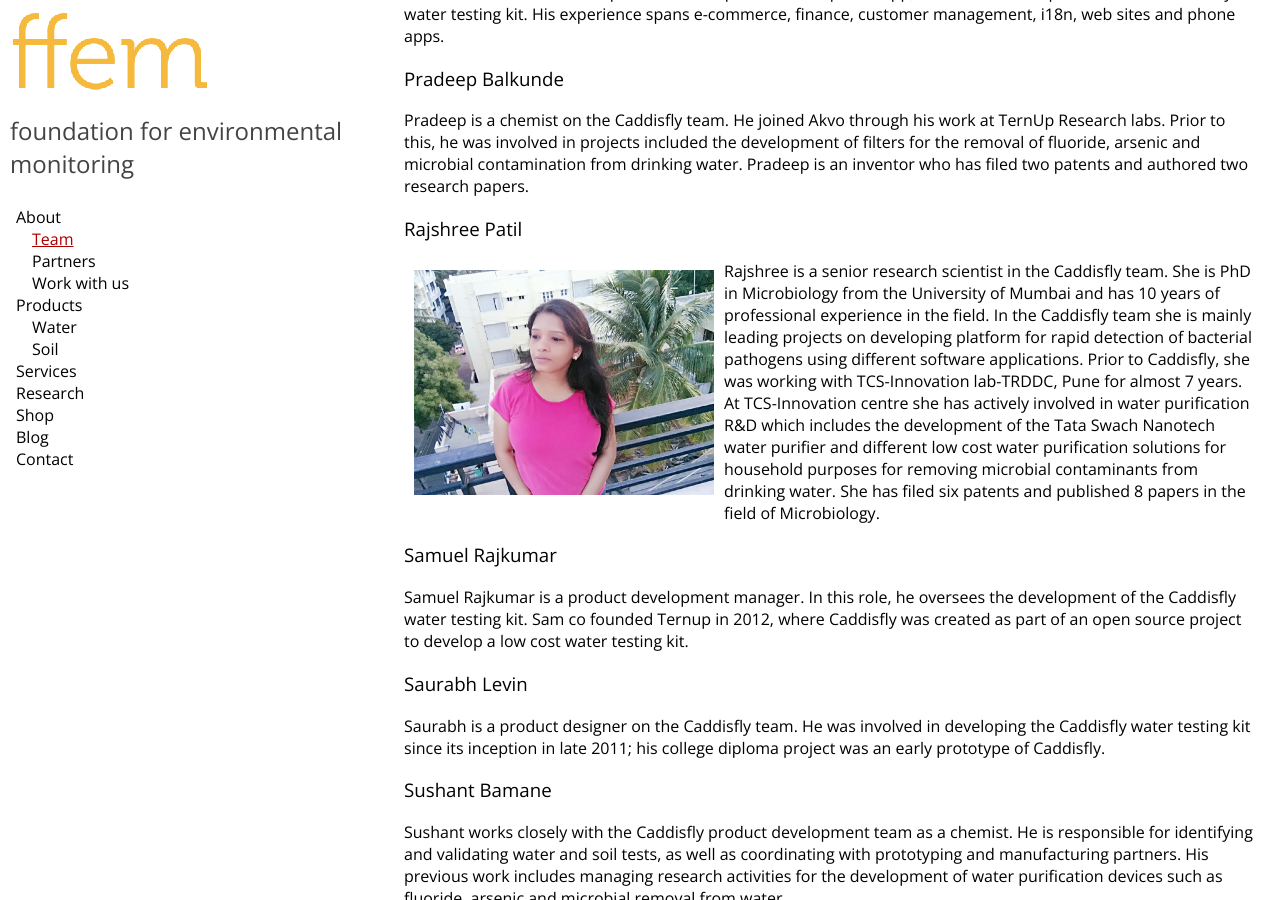
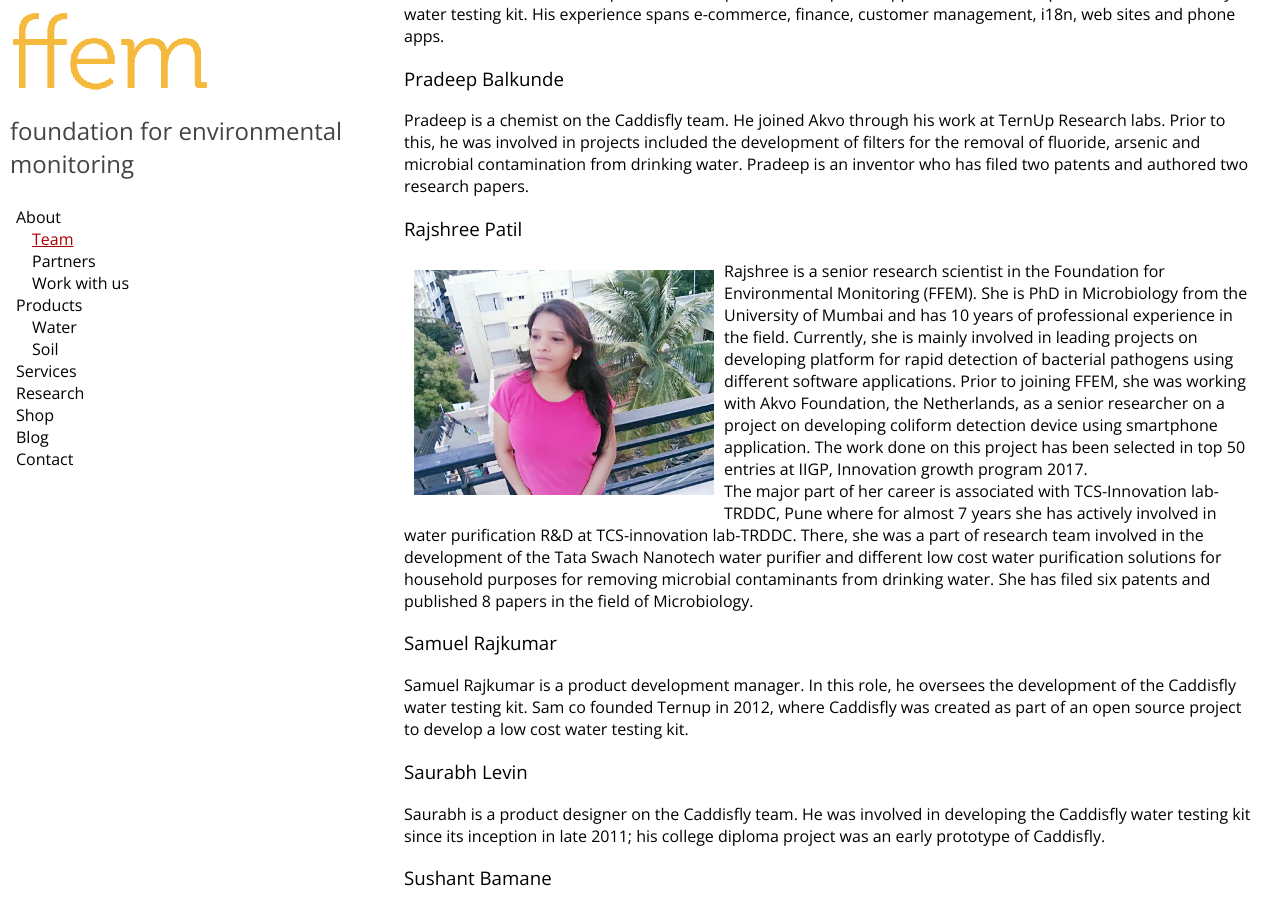
Before and after one commit to adraman/foundation-for-environmental-monitoring.github.io, a Jekyll site: the page built from _pages/team.md, in a window 1280 px wide and 900 px high, scrolled down 376 px. Built offline with Jekyll 4.4.1, drawn with Linux system fonts in a browser that asks for light colours.

Commit message:
Updated Rajshree's profile

```diff
--- a/_pages/team.md
+++ b/_pages/team.md
@@ -15,7 +15,8 @@ Pradeep is a chemist on the Caddisfly team. He joined Akvo through his work at T
 
 ### Rajshree Patil
 <img src="{{ site.url }}/assets/images/rajshree_patil.jpg" alt="Rajshree Patil" class="teamImage">
-Rajshree is a senior research scientist in the Caddisfly team. She is PhD in Microbiology from the University of Mumbai and has 10 years of professional experience in the field. In the Caddisfly team she is mainly leading projects on developing platform for rapid detection of bacterial pathogens using different software applications. Prior to Caddisfly, she was working with TCS-Innovation lab-TRDDC, Pune for almost 7 years. At TCS-Innovation centre she has actively involved in water purification R&D which includes the development of the Tata Swach Nanotech water purifier and different low cost water purification solutions for household purposes for removing microbial contaminants from drinking water. She has filed six patents and published 8 papers in the field of Microbiology.
+Rajshree is a senior research scientist in the Foundation for Environmental Monitoring (FFEM). She is PhD in Microbiology from the University of Mumbai and has 10 years of professional experience in the field. Currently, she is mainly involved in leading projects on developing platform for rapid detection of bacterial pathogens using different software applications. Prior to joining FFEM, she was working with Akvo Foundation, the Netherlands, as a senior researcher on a project on developing coliform detection device using smartphone application. The work done on this project has been selected in top 50 entries at IIGP, Innovation growth program 2017.
+The major part of her career is associated with TCS-Innovation lab-TRDDC, Pune where for almost 7 years she has actively involved in water purification R&D at TCS-innovation lab-TRDDC. There, she was  a part of  research team involved in the development of the Tata Swach Nanotech water purifier and different low cost water purification solutions for household purposes for removing microbial contaminants from drinking water. She has filed six patents and published 8 papers in the field of Microbiology.
 
 ### Samuel Rajkumar
 Samuel Rajkumar is a product development manager. In this role, he oversees the development of the Caddisfly water testing kit. Sam co founded Ternup in 2012, where Caddisfly was created as part of an open source project to develop a low cost water testing kit.
```
